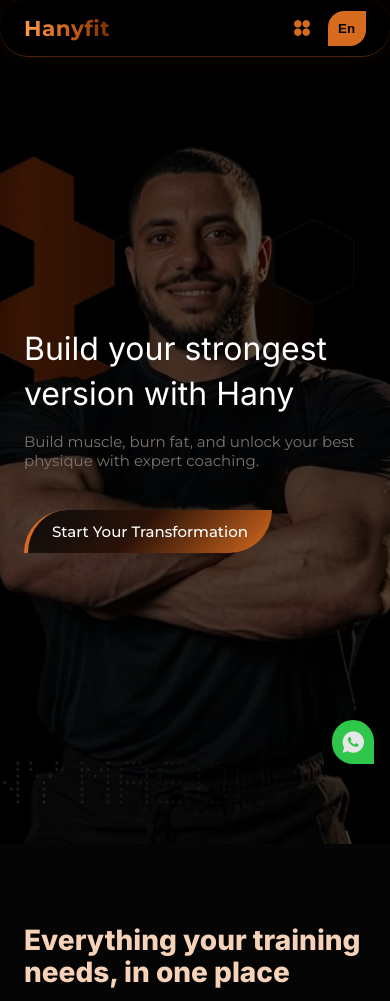
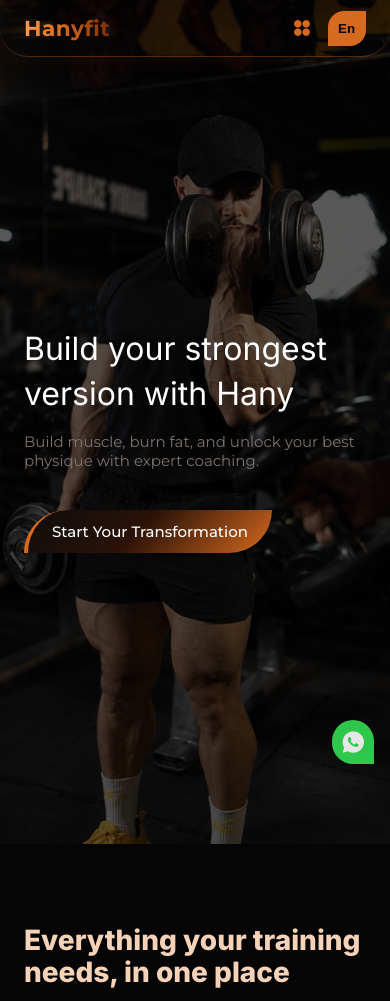
Before and after one commit to alramaly22/hanyfit, a Django app: page / in a window 390 px wide. Shown: the top 1001 px of the page. Run offline with Django 5.2, Linux system fonts and the light colour scheme; data comes from the database, SQL or seed files in the repository; some libraries are stand-ins or nearby versions.

Commit message:
Update master.css

```diff
--- a/accounts/static/css/master.css
+++ b/accounts/static/css/master.css
@@ -2627,7 +2627,7 @@ hr {
     }
     .home__img--mobile {
         display: block !important;
-        background-image: url(../images/testo/test1.webp);
+        background-image: url(../images/testo/test4.PNG);
         background-size: cover;
         background-position: center;
         background-repeat: no-repeat;
```
